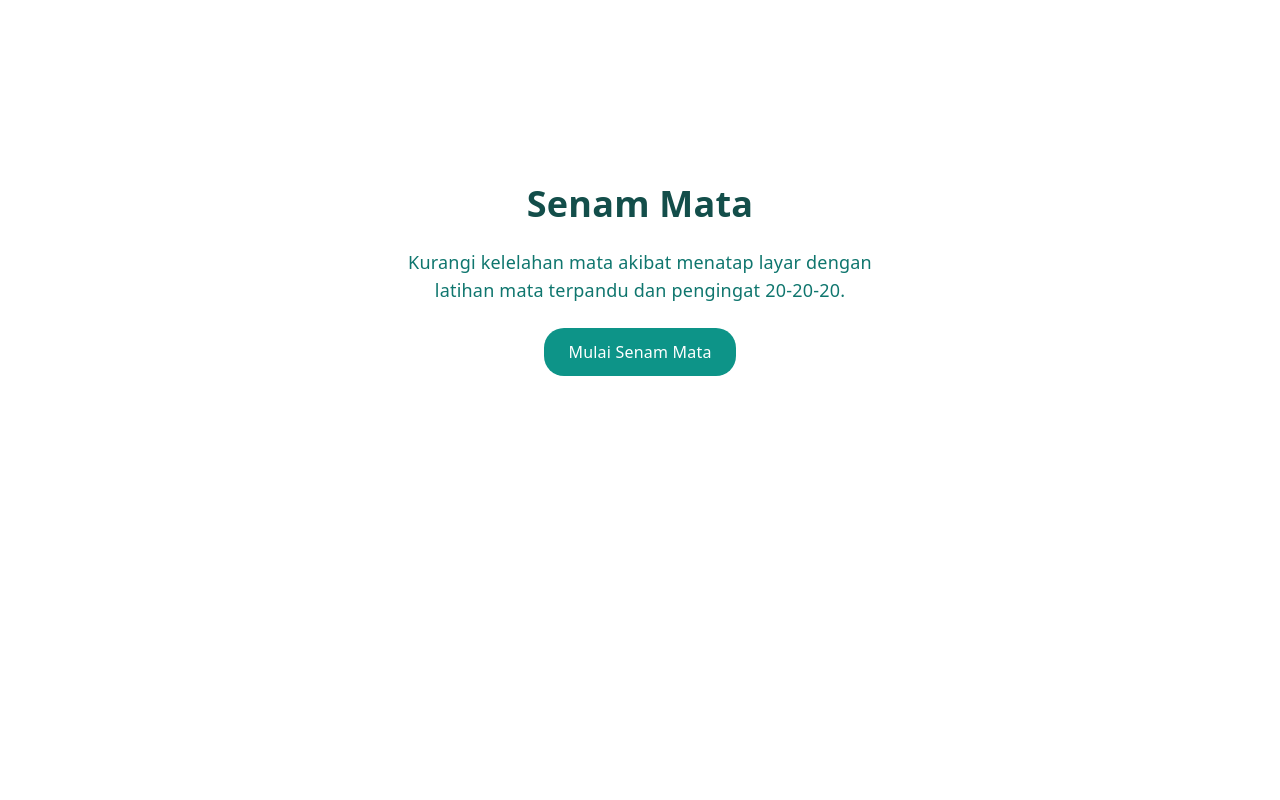
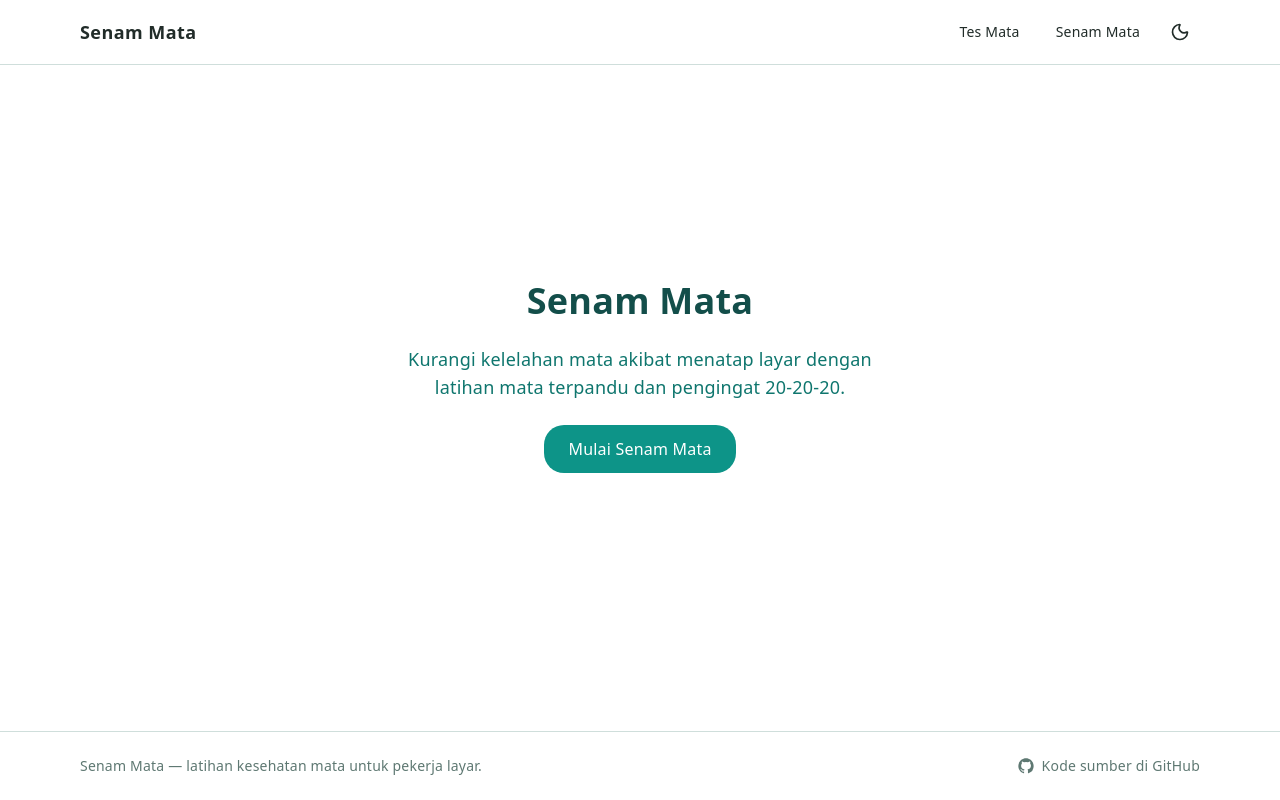
Before and after one commit to aditwicaksonodinus/Eyes-Gym, a Next.js app: page / in a window 1280 px wide. Built offline with nearby package versions, Linux system fonts and the light colour scheme.

Commit message:
feat(ui): navbar + footer + shadcn primitives

```diff
--- a/package.json
+++ b/package.json
@@ -13,7 +13,9 @@
     "typecheck": "tsc --noEmit"
   },
   "dependencies": {
+    "@radix-ui/react-progress": "^1.1.16",
     "@radix-ui/react-slot": "^1.3.3",
+    "@serwist/next": "^9.5.12",
     "class-variance-authority": "^0.7.1",
     "clsx": "^2.1.1",
     "framer-motion": "11.3.19",
@@ -40,6 +42,7 @@
     "eslint-config-next": "14.2.5",
     "jsdom": "^29.1.1",
     "postcss": "8.4.40",
+    "serwist": "^9.5.12",
     "tailwindcss": "3.4.7",
     "typescript": "5.5.4",
     "vitest": "^1.6.1"
--- a/src/app/layout.tsx
+++ b/src/app/layout.tsx
@@ -1,6 +1,8 @@
 import type { Metadata } from "next";
 import "./globals.css";
 import ThemeProvider from "@/components/ThemeProvider";
+import Navbar from "@/components/navbar";
+import Footer from "@/components/footer";
 
 export const metadata: Metadata = {
   title: "Senam Mata — Latihan Kesehatan Mata untuk Pekerja Layar",
@@ -15,9 +17,13 @@ export default function RootLayout({
 }) {
   return (
     <html lang="id" suppressHydrationWarning>
-      <body className="min-h-screen font-sans text-foreground antialiased">
+      <body className="flex min-h-screen flex-col font-sans text-foreground antialiased">
         <ThemeProvider>
-          <main className="mx-auto max-w-6xl px-4">{children}</main>
+          <Navbar />
+          <main className="mx-auto w-full max-w-6xl flex-1 px-4 py-8">
+            {children}
+          </main>
+          <Footer />
         </ThemeProvider>
       </body>
     </html>
--- /dev/null
+++ b/src/components/exercise-card.tsx
@@ -0,0 +1,72 @@
+import * as React from "react";
+import Link from "next/link";
+
+import { Badge } from "@/components/ui/badge";
+import { Button } from "@/components/ui/button";
+import {
+  Card,
+  CardContent,
+  CardDescription,
+  CardFooter,
+  CardHeader,
+  CardTitle,
+} from "@/components/ui/card";
+import { Progress } from "@/components/ui/progress";
+import { cn } from "@/lib/utils";
+
+export type ExerciseCategory = "relaksasi" | "fokus" | "gerakan";
+
+export interface ExerciseCardProps {
+  slug: string;
+  name: string;
+  category: ExerciseCategory;
+  duration: string;
+  description?: string;
+  /** Completion progress 0-100. */
+  progress?: number;
+  className?: string;
+}
+
+const categoryLabel: Record<ExerciseCategory, string> = {
+  relaksasi: "Relaksasi",
+  fokus: "Fokus",
+  gerakan: "Gerakan",
+};
+
+export function ExerciseCard({
+  slug,
+  name,
+  category,
+  duration,
+  description,
+  progress = 0,
+  className,
+}: ExerciseCardProps) {
+  return (
+    <Card className={cn("flex flex-col", className)}>
+      <CardHeader>
+        <div className="flex items-start justify-between gap-2">
+          <CardTitle className="text-lg">{name}</CardTitle>
+          <Badge variant="secondary">{categoryLabel[category]}</Badge>
+        </div>
+        <CardDescription>{duration}</CardDescription>
+      </CardHeader>
+      <CardContent className="flex-1">
+        {description ? (
+          <p className="text-sm text-muted-foreground">{description}</p>
+        ) : null}
+        <div className="mt-4 space-y-1.5">
+          <Progress value={progress} aria-label={`Progres ${name}`} />
+          <p className="text-xs text-muted-foreground">{progress}% selesai</p>
+        </div>
+      </CardContent>
+      <CardFooter>
+        <Button asChild variant="outline" className="w-full">
+          <Link href={`/exercises/${slug}`}>Mulai</Link>
+        </Button>
+      </CardFooter>
+    </Card>
+  );
+}
+
+export default ExerciseCard;
--- /dev/null
+++ b/src/components/footer.tsx
@@ -0,0 +1,41 @@
+import * as React from "react";
+import Link from "next/link";
+
+const GITHUB_URL = "https://github.com";
+
+function GithubIcon({ className }: { className?: string }) {
+  return (
+    <svg
+      role="img"
+      viewBox="0 0 24 24"
+      fill="currentColor"
+      aria-hidden="true"
+      className={className}
+    >
+      <path d="M12 .5C5.73.5.5 5.73.5 12c0 5.08 3.29 9.39 7.86 10.91.58.11.79-.25.79-.56 0-.28-.01-1.02-.02-2-3.2.7-3.88-1.54-3.88-1.54-.52-1.33-1.28-1.69-1.28-1.69-1.05-.72.08-.7.08-.7 1.16.08 1.77 1.19 1.77 1.19 1.03 1.77 2.7 1.26 3.36.96.1-.75.4-1.26.73-1.55-2.55-.29-5.24-1.28-5.24-5.69 0-1.26.45-2.29 1.19-3.1-.12-.29-.52-1.46.11-3.05 0 0 .97-.31 3.18 1.18a11.1 11.1 0 0 1 5.8 0c2.2-1.49 3.17-1.18 3.17-1.18.63 1.59.23 2.76.11 3.05.74.81 1.19 1.84 1.19 3.1 0 4.42-2.69 5.39-5.25 5.68.41.36.78 1.07.78 2.16 0 1.56-.01 2.82-.01 3.2 0 .31.21.68.8.56A11.51 11.51 0 0 0 23.5 12C23.5 5.73 18.27.5 12 .5Z" />
+    </svg>
+  );
+}
+
+export function Footer() {
+  return (
+    <footer className="mt-auto border-t border-border bg-background">
+      <div className="mx-auto flex max-w-6xl flex-col items-center justify-between gap-3 px-4 py-6 sm:flex-row">
+        <p className="text-sm text-muted-foreground">
+          Senam Mata — latihan kesehatan mata untuk pekerja layar.
+        </p>
+        <Link
+          href={GITHUB_URL}
+          target="_blank"
+          rel="noopener noreferrer"
+          className="inline-flex items-center gap-2 text-sm text-muted-foreground transition-colors hover:text-foreground"
+        >
+          <GithubIcon className="h-4 w-4" />
+          <span>Kode sumber di GitHub</span>
+        </Link>
+      </div>
+    </footer>
+  );
+}
+
+export default Footer;
--- /dev/null
+++ b/src/components/navbar.tsx
@@ -0,0 +1,47 @@
+import * as React from "react";
+import Link from "next/link";
+
+import { Button } from "@/components/ui/button";
+import { ThemeToggle } from "@/components/theme-toggle";
+import { cn } from "@/lib/utils";
+
+const navLinks = [
+  { href: "/test", label: "Tes Mata" },
+  { href: "/exercises", label: "Senam Mata" },
+] as const;
+
+export function Navbar() {
+  return (
+    <header className="sticky top-0 z-40 w-full border-b border-border bg-background/80 backdrop-blur supports-[backdrop-filter]:bg-background/60">
+      <nav
+        className={cn(
+          "mx-auto flex max-w-6xl flex-wrap items-center justify-between gap-2 px-4 py-3"
+        )}
+        aria-label="Navigasi utama"
+      >
+        <Link
+          href="/"
+          className="text-lg font-semibold tracking-wide text-foreground transition-colors hover:text-primary"
+        >
+          Senam Mata
+        </Link>
+
+        <div className="flex flex-wrap items-center gap-1">
+          {navLinks.map((link) => (
+            <Button
+              key={link.href}
+              asChild
+              variant="ghost"
+              className="text-foreground"
+            >
+              <Link href={link.href}>{link.label}</Link>
+            </Button>
+          ))}
+          <ThemeToggle />
+        </div>
+      </nav>
+    </header>
+  );
+}
+
+export default Navbar;
--- /dev/null
+++ b/src/components/ui/badge.tsx
@@ -0,0 +1,36 @@
+import * as React from "react"
+import { cva, type VariantProps } from "class-variance-authority"
+
+import { cn } from "@/lib/utils"
+
+const badgeVariants = cva(
+  "inline-flex items-center rounded-full border px-2.5 py-0.5 text-xs font-semibold transition-colors focus:outline-none focus:ring-2 focus:ring-ring focus:ring-offset-2",
+  {
+    variants: {
+      variant: {
+        default:
+          "border-transparent bg-primary text-primary-foreground hover:bg-primary/80",
+        secondary:
+          "border-transparent bg-secondary text-secondary-foreground hover:bg-secondary/80",
+        destructive:
+          "border-transparent bg-destructive text-destructive-foreground hover:bg-destructive/80",
+        outline: "text-foreground",
+      },
+    },
+    defaultVariants: {
+      variant: "default",
+    },
+  }
+)
+
+export interface BadgeProps
+  extends React.HTMLAttributes<HTMLDivElement>,
+    VariantProps<typeof badgeVariants> {}
+
+function Badge({ className, variant, ...props }: BadgeProps) {
+  return (
+    <div className={cn(badgeVariants({ variant }), className)} {...props} />
+  )
+}
+
+export { Badge, badgeVariants }
--- /dev/null
+++ b/src/components/ui/card.tsx
@@ -0,0 +1,79 @@
+import * as React from "react"
+
+import { cn } from "@/lib/utils"
+
+const Card = React.forwardRef<
+  HTMLDivElement,
+  React.HTMLAttributes<HTMLDivElement>
+>(({ className, ...props }, ref) => (
+  <div
+    ref={ref}
+    className={cn(
+      "rounded-lg border bg-card text-card-foreground shadow-sm",
+      className
+    )}
+    {...props}
+  />
+))
+Card.displayName = "Card"
+
+const CardHeader = React.forwardRef<
+  HTMLDivElement,
+  React.HTMLAttributes<HTMLDivElement>
+>(({ className, ...props }, ref) => (
+  <div
+    ref={ref}
+    className={cn("flex flex-col space-y-1.5 p-6", className)}
+    {...props}
+  />
+))
+CardHeader.displayName = "CardHeader"
+
+const CardTitle = React.forwardRef<
+  HTMLDivElement,
+  React.HTMLAttributes<HTMLDivElement>
+>(({ className, ...props }, ref) => (
+  <div
+    ref={ref}
+    className={cn(
+      "text-2xl font-semibold leading-none tracking-tight",
+      className
+    )}
+    {...props}
+  />
+))
+CardTitle.displayName = "CardTitle"
+
+const CardDescription = React.forwardRef<
+  HTMLDivElement,
+  React.HTMLAttributes<HTMLDivElement>
+>(({ className, ...props }, ref) => (
+  <div
+    ref={ref}
+    className={cn("text-sm text-muted-foreground", className)}
+    {...props}
+  />
+))
+CardDescription.displayName = "CardDescription"
+
+const CardContent = React.forwardRef<
+  HTMLDivElement,
+  React.HTMLAttributes<HTMLDivElement>
+>(({ className, ...props }, ref) => (
+  <div ref={ref} className={cn("p-6 pt-0", className)} {...props} />
+))
+CardContent.displayName = "CardContent"
+
+const CardFooter = React.forwardRef<
+  HTMLDivElement,
+  React.HTMLAttributes<HTMLDivElement>
+>(({ className, ...props }, ref) => (
+  <div
+    ref={ref}
+    className={cn("flex items-center p-6 pt-0", className)}
+    {...props}
+  />
+))
+CardFooter.displayName = "CardFooter"
+
+export { Card, CardHeader, CardFooter, CardTitle, CardDescription, CardContent }
--- /dev/null
+++ b/src/components/ui/progress.tsx
@@ -0,0 +1,28 @@
+"use client"
+
+import * as React from "react"
+import * as ProgressPrimitive from "@radix-ui/react-progress"
+
+import { cn } from "@/lib/utils"
+
+const Progress = React.forwardRef<
+  React.ElementRef<typeof ProgressPrimitive.Root>,
+  React.ComponentPropsWithoutRef<typeof ProgressPrimitive.Root>
+>(({ className, value, ...props }, ref) => (
+  <ProgressPrimitive.Root
+    ref={ref}
+    className={cn(
+      "relative h-4 w-full overflow-hidden rounded-full bg-secondary",
+      className
+    )}
+    {...props}
+  >
+    <ProgressPrimitive.Indicator
+      className="h-full w-full flex-1 bg-primary transition-all"
+      style={{ transform: `translateX(-${100 - (value || 0)}%)` }}
+    />
+  </ProgressPrimitive.Root>
+))
+Progress.displayName = ProgressPrimitive.Root.displayName
+
+export { Progress }
```
Also changed, not shown: 1 other file (tests, documents, lock files or other folders).
